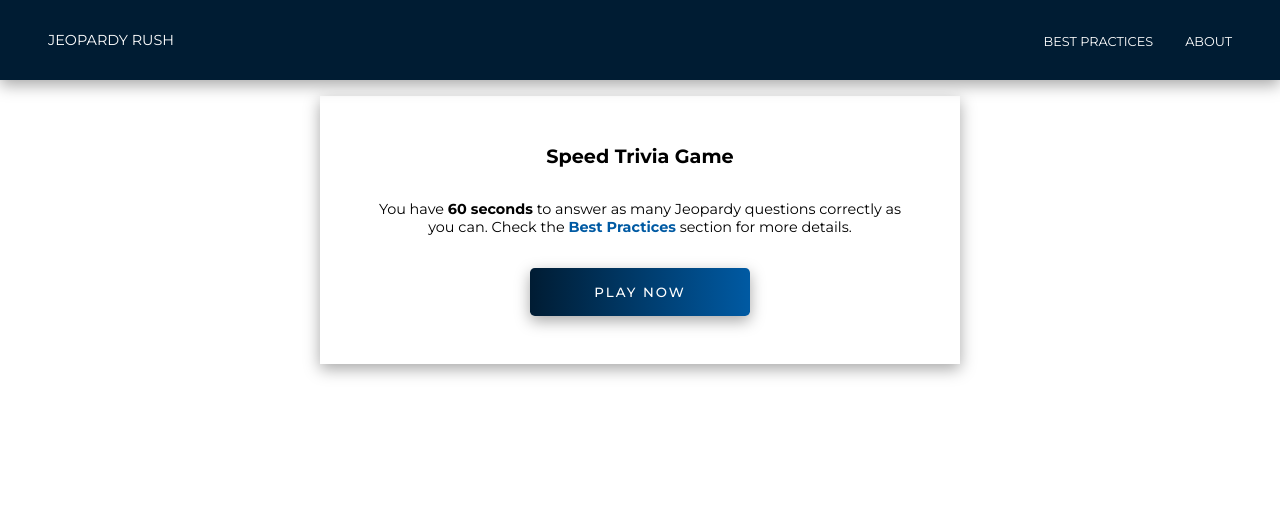
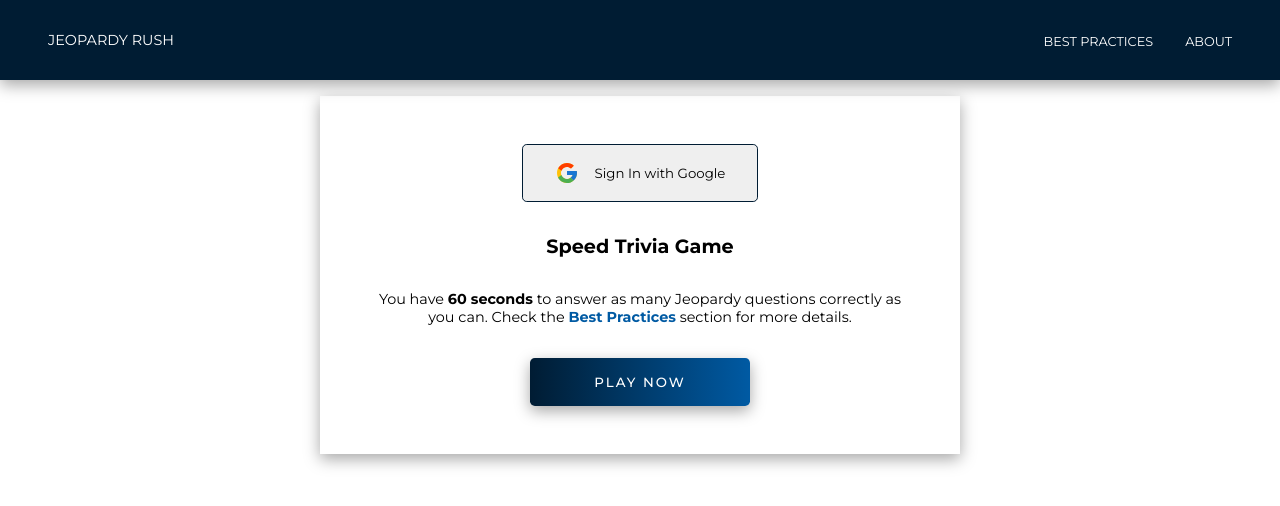
Before and after one commit to kyle-barry-apps/jeopardy-rush, a React (Create React App) app: page / in a window 1280 px wide. Shown: the top 506 px of the page. Built offline with nearby package versions, Linux system fonts and the light colour scheme; no server answers.

Commit message:
adding user login'

```diff
--- a/package.json
+++ b/package.json
@@ -9,6 +9,7 @@
     "firebase": "^9.9.4",
     "react": "^18.2.0",
     "react-dom": "^18.2.0",
+    "react-icons": "^4.4.0",
     "react-router-dom": "^6.4.0",
     "react-scripts": "5.0.1",
     "web-vitals": "^2.1.4"
--- a/src/App.js
+++ b/src/App.js
@@ -2,23 +2,25 @@
 import About from './pages/About';
 import BestPractices from './pages/BestPractices';
 import Home from './pages/Home';
-import { storageRef } from '../src/firebase/Firebase'
-import { getDownloadURL } from 'firebase/storage';
+import Dashboard from './components/Dashboard';
 import { GameProvider } from './contexts/GameContext';
+import { UserProvider } from './contexts/UserContext';
 import { Routes, Route } from 'react-router-dom'
-import { useEffect } from 'react';
 
 
 function App() {
 
   return (
+  <UserProvider>
    <GameProvider>
     <Routes>
       <Route path='/' element={<Home />} />
       <Route path='/about' element={<About />} />
       <Route path='/best-practices' element={<BestPractices />} />
+      <Route path='/dashboard' element={<Dashboard />} />
     </Routes>
    </GameProvider>
+  </UserProvider>
   );
 }
 
--- /dev/null
+++ b/src/components/Dashboard.jsx
@@ -0,0 +1,37 @@
+import { auth } from "../firebase/Firebase"
+import { signOut } from 'firebase/auth'
+import { UserContext } from "../contexts/UserContext"
+import { useState, useContext } from "react"
+import Navbar from "./Navbar"
+import { Navigate } from "react-router-dom"
+
+const Dashboard = () => {
+  const [loggedOut, setLoggedOut] = useState(false)
+  const { setCurrentUser } = useContext(UserContext)
+
+  const handleLogout = () => {
+    signOut(auth).then(() => {
+      console.log('User successfully signed out')
+      localStorage.setItem('user', null)
+      setCurrentUser(null)
+      setLoggedOut(true)
+    }).catch((error) => {
+      console.log('Error signing out user ', error)
+    })
+  }
+
+  if(loggedOut) {
+    return (
+      <Navigate to='/' />
+    )
+  }
+
+  return (
+    <>
+    <Navbar />
+    <button onClick={handleLogout}>Logout</button>
+    </>
+  )
+}
+
+export default Dashboard
--- a/src/components/MainContainer.jsx
+++ b/src/components/MainContainer.jsx
@@ -1,5 +1,9 @@
 import { useState, useContext } from 'react'
-import { Link } from 'react-router-dom'
+import { Link, Navigate } from 'react-router-dom'
+import { auth, provider } from '../firebase/Firebase'
+import { signInWithPopup } from 'firebase/auth'
+import { FcGoogle } from 'react-icons/fc'
+import { UserContext } from '../contexts/UserContext'
 import GameMode from '../games/GameMode'
 import GameContext from '../contexts/GameContext'
 import GameOver from '../games/GameOver'
@@ -7,6 +11,27 @@
 const MainContainer = () => {
 
   const {showResults, gameStarted, setGameStarted, allGamesData} = useContext(GameContext)
+  const { currentUser, setCurrentUser } = useContext(UserContext)
+
+  const [toDashboard, setToDashboard] = useState(false)
+
+  const handleLogin = async () => {
+    try {
+      const result = await signInWithPopup(auth, provider)
+      const user = result.user;
+      setCurrentUser(user.email)
+      localStorage.setItem('user', user.email)
+      setToDashboard(true)
+    } catch(err) {
+      console.log(err.message)
+    }
+  }
+
+  if (toDashboard) {
+    return (
+      <Navigate to='/dashboard' />
+    )
+  }
 
   if (gameStarted) {
     return (
@@ -22,6 +47,7 @@
 
   return (
     <main className="main-container">
+      <button onClick={handleLogin} className='google-signin-btn'><FcGoogle size={24}/>Sign In with Google</button>
       <h1>Speed Trivia Game</h1>
       <p>You have <span style={{fontWeight: 700}}>60 seconds</span> to answer as many Jeopardy questions correctly as you can. Check the <Link style={{textDecoration: 'none', fontWeight: 700, color: '#005AA3'}} to='/best-practices'>Best Practices</Link> section for more details.</p>
       <button onClick={() => setGameStarted(true)} className="btn play-btn">Play Now</button>
--- /dev/null
+++ b/src/contexts/UserContext.js
@@ -0,0 +1,17 @@
+import { useState } from "react";
+import { createContext } from "react";
+
+export const UserContext = createContext()
+
+export const UserProvider = ({ children }) => {
+  const userFromLocalStorage = localStorage.getItem('user')
+  console.log('Local Storage user: ', userFromLocalStorage)
+  const [currentUser, setCurrentUser] = useState(userFromLocalStorage)
+  console.log('Current User: ', currentUser)
+
+  return (
+    <UserContext.Provider value={{ currentUser, setCurrentUser }}>
+      {children}
+    </UserContext.Provider>
+  )
+}
--- a/src/games/QuestionContainer.jsx
+++ b/src/games/QuestionContainer.jsx
@@ -1,11 +1,14 @@
-import { useEffect } from "react"
-import { useState } from "react"
+import { useEffect, useState, useContext } from "react"
+import { colRef } from "../firebase/Firebase"
+import { addDoc } from "firebase/firestore"
 import GameOver from "./GameOver"
 import GameContext from "../contexts/GameContext"
-import { useContext } from "react"
+import { UserContext } from "../contexts/UserContext"
+import { isCorrect } from "../utils/createStats"
 
 const QuestionContainer = () => {
   const { replay, showResults, data, setShowResults, currentGameData, setCurrentGameData, allGamesData, setAllGamesData } = useContext(GameContext)
+  const { currentUser } = useContext(UserContext)
 
   const [currentQ, setCurrentQ] = useState(data[Math.floor(Math.random()*10000)])
 
@@ -26,9 +29,19 @@
     setCurrentGameData(() => [...currentGameData, newQandA])
     setCurrentQ(data[Math.floor(Math.random()*10000)])
     setAllGamesData(() => [...allGamesData, newQandA])
+
+    const correct = isCorrect(newQandA)
+
+    try {
+      addDoc(colRef, {
+        ...newQandA, user: currentUser, correct: correct
+      })
+      console.log('Document added: ', newQandA)
+    } catch(err) {
+      console.log(err)
+    }
+
   }
-
-  console.log(allGamesData)
 
   if(showResults) {
     return (
--- a/src/index.css
+++ b/src/index.css
@@ -131,6 +131,23 @@
 }
 
 /* Home page styles */
+
+.google-signin-btn {
+  padding: 1rem 2rem;
+  display: flex;
+  align-items: center;
+  cursor: pointer;
+  gap: 1rem;
+  border-radius: .3rem;
+  border: 1px solid var(--primary-very-dark);
+  transition: scale .25s;
+}
+
+.google-signin-btn:hover {
+  transform: scale(1.01);
+}
+
+
 .main-container {
   display: flex;
   flex-direction: column;
--- a/src/pages/Home.jsx
+++ b/src/pages/Home.jsx
@@ -2,6 +2,8 @@
 import MainContainer from "../components/MainContainer"
 
 const Home = () => {
+
+
   return (
     <>
       <Navbar />
--- a/src/utils/createStats.js
+++ b/src/utils/createStats.js
@@ -31,6 +31,12 @@
   }
 
   return { copyGameData, totalQuestions, correctAnswers, percentageCorrect, totalValue, valueCorrect }
+}
 
-
+export const isCorrect = (QandA) => {
+  const answers_lowered = QandA.acceptable_answers.map((a) => a.toLowerCase())
+  if(answers_lowered.includes(QandA.answer)) {
+    return true
+  }
+  return false
 }
```
Also changed, not shown: 1 other file (tests, documents, lock files or other folders).
